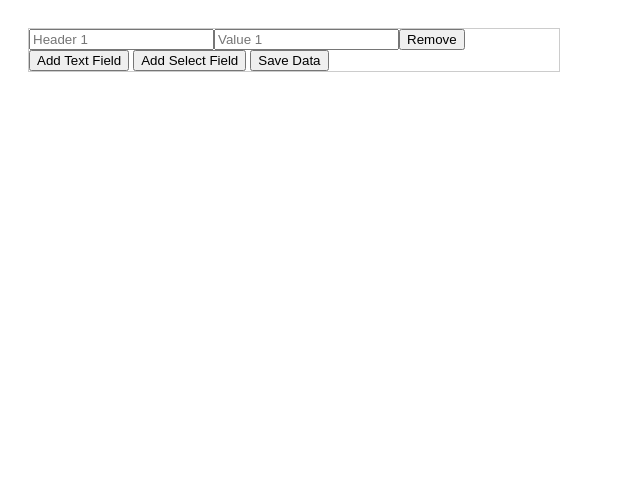
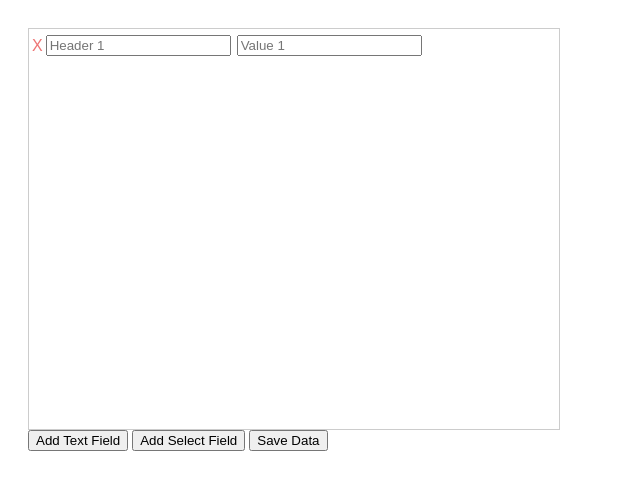
Before and after one commit to AaroKoinsaari/custom-form-demo, a plain HTML site: page index.html in a window 1280 px wide. Both pictures are taken after a click on the button "Add Text Field". Shown: the whole page, without its empty margins (0-640 px from the left). Drawn offline with nearby package versions, Linux system fonts and the light colour scheme.

Commit message:
refactor: Styling changes
- Changed remove button to 'X' on the left side of the field-wrapper.
- Made form container dynamic.
- Inserted adding buttons outside the dynamic form borders

```diff
--- a/css/styles.css
+++ b/css/styles.css
@@ -8,7 +8,26 @@ body {
 #form-container,
 #table-container {
     width: 50%;
+}
+
+.field-wrapper {
+    display: flex;
+    padding: 3px
+}
+
+#dynamic-form {
+    min-height: 25em;
+    height: auto;
     border: 1px solid #ccc;
+}
+
+input,
+select {
+    margin: 3px;
+}
+
+.remove-field {
+    float: left;
 }
 
 .table-wrapper {
@@ -33,3 +52,16 @@ body {
     background-color: #f2f2f2;
     font-weight: bold;
 }
+
+.remove-field {
+    background: none;
+    border: none;
+    color: #ee7575;
+    cursor: pointer;
+    padding: 0;
+    font-size: 16px;
+}
+
+.remove-field:hover {
+    color: red;
+}
--- a/index.html
+++ b/index.html
@@ -15,9 +15,11 @@
         <form id="dynamic-form">
             <!-- Fields will be added here -->
         </form>
-        <button id="add-text">Add Text Field</button>
-        <button id="add-select">Add Select Field</button>
-        <button id="submit-form">Save Data</button>
+        <div id="button-container">
+            <button id="add-text">Add Text Field</button>
+            <button id="add-select">Add Select Field</button>
+            <button id="submit-form">Save Data</button>
+        </div>
     </div>
     <div id="table-container">
         <!-- Table will be generated here -->
--- a/js/script.js
+++ b/js/script.js
@@ -44,14 +44,14 @@ $(document).ready(function () {
         const $removeButton = $('<button>')
             .attr('type', 'button')
             .addClass('remove-field')
-            .text('Remove')
+            .text('X')
             .click(function () {
                 $(this).closest('.field-wrapper').remove();
                 updateCount();
             });
 
         // Add all elements to div
-        $div.append($header, $field, $removeButton);
+        $div.append($removeButton, $header, $field);
         $('#dynamic-form').append($div);
     }
 
```
